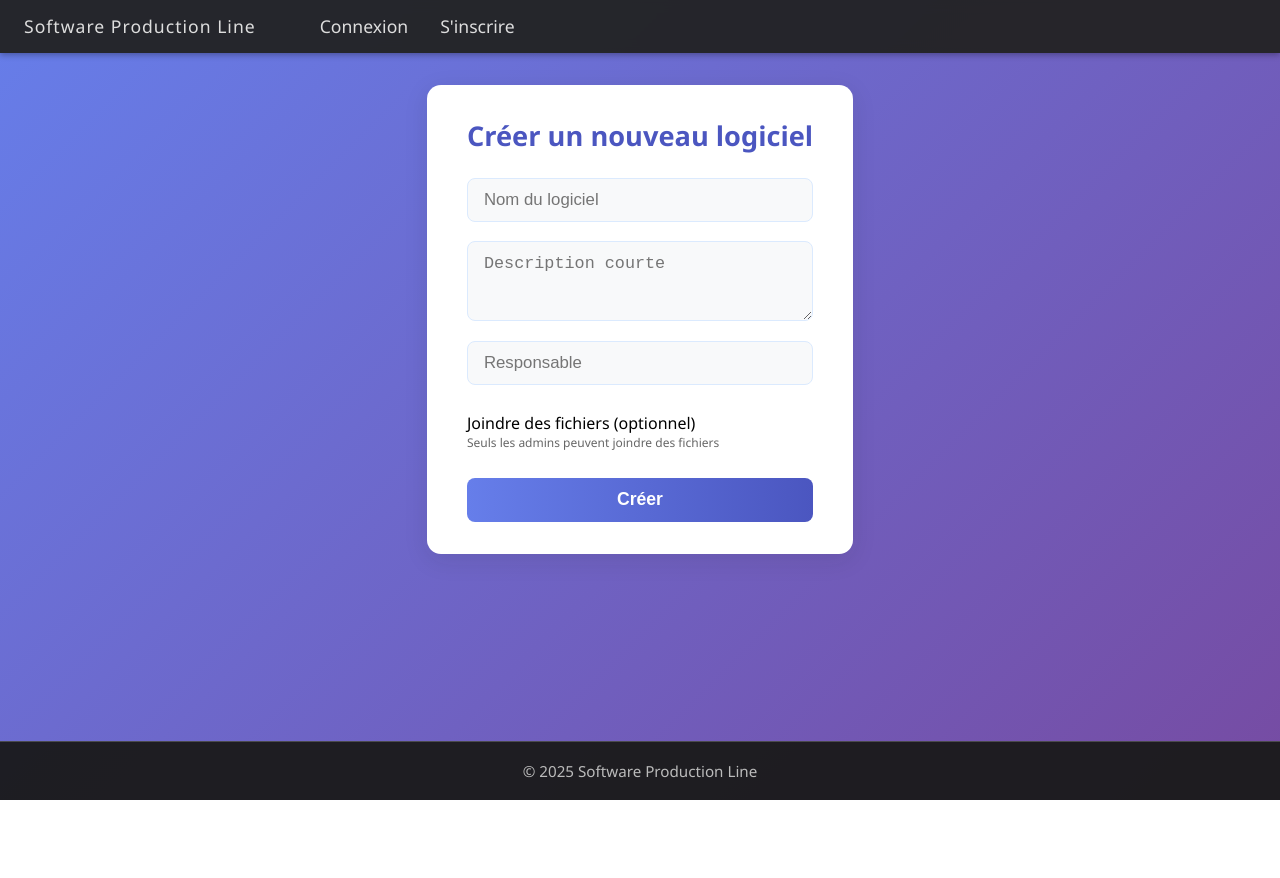
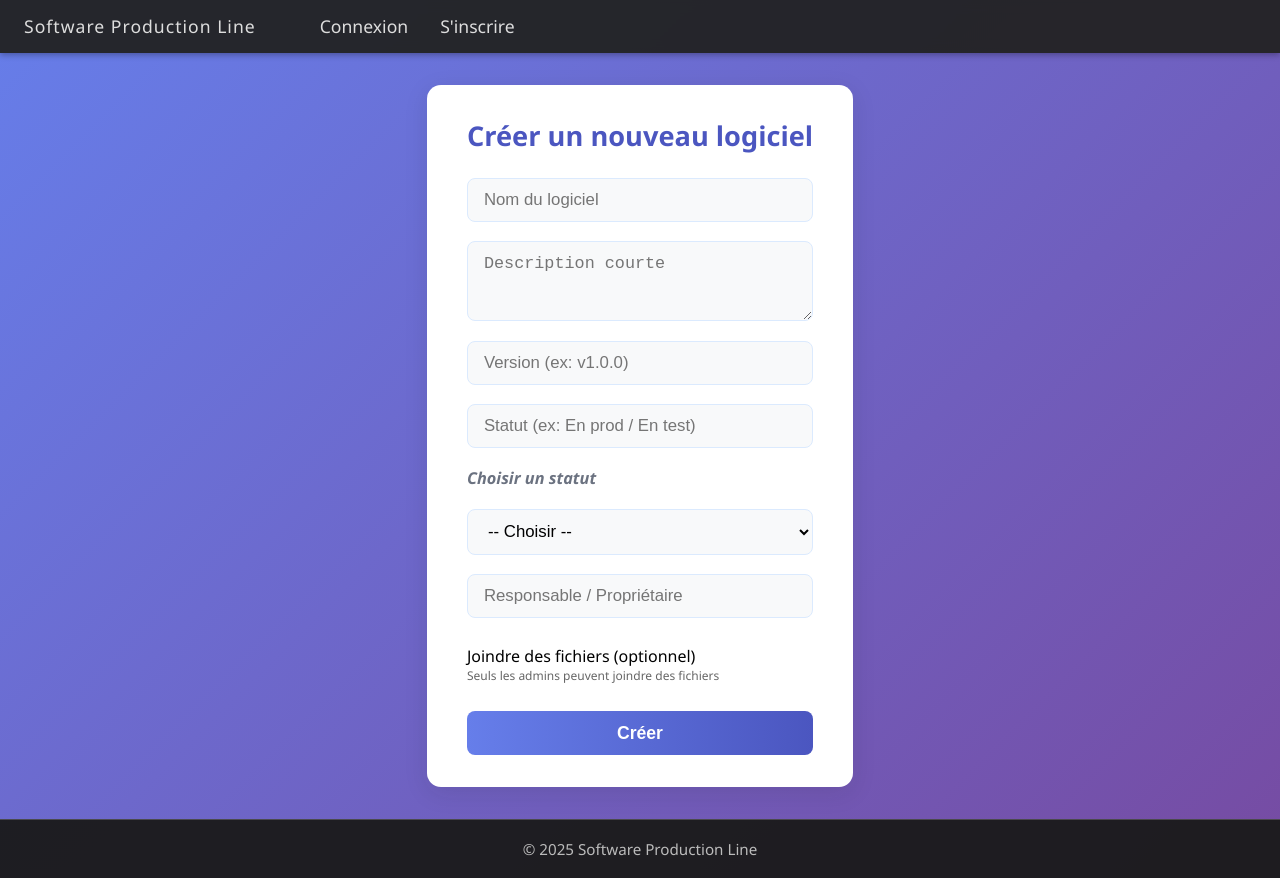
Before and after one commit to Raphael716/projet_final_devApp, a React (Vite) app in the folder SPL/: page /builds/new in a window 1280 px wide. Before the commit the page ends 800 px from the top, so only its background shows below. Built offline with nearby package versions, Linux system fonts and the light colour scheme.

Commit message:
[Upd] Admin
Ajout de blocage des boutons pour modifier et supprimer les logiciels pour les utilisateurs qui ne sont pas des admins

```diff
--- a/SPL/src/BuildDetail.tsx
+++ b/SPL/src/BuildDetail.tsx
@@ -1,4 +1,4 @@
-import { useParams, Link } from "react-router-dom";
+import { useParams, Link, useNavigate } from "react-router-dom";
 import { useEffect, useState, useContext } from "react";
 import "./BuildDetail.css";
 import { AuthContext } from "./AuthContext";
@@ -39,6 +39,7 @@ export default function BuildDetail() {
 
   const [assets, setAssets] = useState<Asset[]>([]);
   const { user, token } = useContext(AuthContext);
+  const navigate = useNavigate();
 
   useEffect(() => {
     // Remplace par ton endpoint API
@@ -48,14 +49,19 @@ export default function BuildDetail() {
         // Normalize server fields (fr/back naming mismatch)
         const normalized: Partial<BuildDetailType> = {
           id: data.id,
-          name: data.name ?? data.nom ?? '',
-          description: data.description ?? '',
-          fullDescription: data.descriptionComplete ?? data.fullDescription ?? data.description ?? '',
+          name: data.name ?? data.nom ?? "",
+          description: data.description ?? "",
+          fullDescription:
+            data.descriptionComplete ??
+            data.fullDescription ??
+            data.description ??
+            "",
           version: data.version ?? data.version,
-          status: data.status ?? data.statut ?? '',
-          proprietaire: data.proprietaire ?? data.owner ?? data.ownerName ?? '',
-          owner: data.proprietaire ?? data.owner ?? '',
-          updatedAt: data.updatedAt ?? data.updated_at ?? new Date().toISOString(),
+          status: data.status ?? data.statut ?? "",
+          proprietaire: data.proprietaire ?? data.owner ?? data.ownerName ?? "",
+          owner: data.proprietaire ?? data.owner ?? "",
+          updatedAt:
+            data.updatedAt ?? data.updated_at ?? new Date().toISOString(),
           versions: data.versions ?? [],
           technologies: data.technologies ?? [],
           wikiUrl: data.wikiUrl ?? data.wiki_url,
@@ -66,10 +72,12 @@ export default function BuildDetail() {
       })
       .finally(() => setLoading(false));
     // fetch assets
-    fetch(`/api/assets/build/${id}`, { headers: token ? { Authorization: `Bearer ${token}` } : {} })
+    fetch(`/api/assets/build/${id}`, {
+      headers: token ? { Authorization: `Bearer ${token}` } : {},
+    })
       .then((r) => r.json())
       .then(setAssets)
-      .catch((e) => console.error('assets fetch', e));
+      .catch((e) => console.error("assets fetch", e));
   }, [id, token]);
 
   if (loading) return <p>Chargement...</p>;
@@ -127,24 +135,31 @@ export default function BuildDetail() {
       {assets.length === 0 && <p>Aucun fichier pour cette version.</p>}
       <ul>
         {assets.map((a) => (
-          <li key={a.id} style={{ display: 'flex', alignItems: 'center', gap: 8 }}>
-            <a href={`/api/assets/download/${a.id}`} target="_blank" rel="noreferrer">
+          <li
+            key={a.id}
+            style={{ display: "flex", alignItems: "center", gap: 8 }}
+          >
+            <a
+              href={`/api/assets/download/${a.id}`}
+              target="_blank"
+              rel="noreferrer"
+            >
               {a.original} ({Math.round(a.size / 1024)} KB)
             </a>
             {user?.isAdmin && (
               <button
                 className="btn-delete"
                 onClick={async () => {
-                  if (!window.confirm('Supprimer ce fichier ?')) return;
+                  if (!window.confirm("Supprimer ce fichier ?")) return;
                   try {
                     await fetch(`/api/assets/${a.id}`, {
-                      method: 'DELETE',
+                      method: "DELETE",
                       headers: { Authorization: `Bearer ${token}` },
                     });
                     setAssets((cur) => cur.filter((x) => x.id !== a.id));
                   } catch (e) {
-                    console.error('delete asset', e);
-                    alert('Erreur suppression');
+                    console.error("delete asset", e);
+                    alert("Erreur suppression");
                   }
                 }}
               >
@@ -162,17 +177,40 @@ export default function BuildDetail() {
         </div>
       )}
       <div style={{ marginTop: 24 }}>
+        {user?.isAdmin ? (
+          <>
             <Link to={`/builds/${build.id}/edit`} className="btn-edit">
               Modifier
             </Link>
-        <button className="btn-archive" style={{ marginLeft: 8 }}>
+            <button
+              className="btn-archive"
+              style={{ marginLeft: 8 }}
+              onClick={async () => {
+                if (
+                  !window.confirm(
+                    "Voulez-vous vraiment archiver (supprimer) ce logiciel ?"
+                  )
+                )
+                  return;
+                try {
+                  const res = await fetch(`/api/builds/${build.id}`, {
+                    method: "DELETE",
+                    headers: token ? { Authorization: `Bearer ${token}` } : {},
+                  });
+                  if (!res.ok) throw new Error("Erreur suppression");
+                  navigate("/builds");
+                } catch (e) {
+                  console.error("delete build", e);
+                  alert("Impossible de supprimer le logiciel");
+                }
+              }}
+            >
               Archiver
             </button>
+          </>
+        ) : null}
         <Link to={`/builds/${build.id}/add-version`} className="btn">
           Ajouter une version
-        </Link>
-        <Link to={`/builds/${build.id}/assign`} className="btn">
-          Assigner des utilisateurs/équipes
         </Link>
       </div>
     </main>
--- a/SPL/src/NewBuild.css
+++ b/SPL/src/NewBuild.css
@@ -31,6 +31,25 @@
   transition: border 0.2s;
 }
 
+.new-build-form select {
+  padding: 0.7rem 1rem;
+  border: 1px solid #dbeafe;
+  border-radius: 8px;
+  background: #f8f9fa;
+  font-size: 1.05rem;
+}
+
+.select-label {
+  display: block;
+  margin-top: 2px; /* closer to the select */
+  margin-bottom: 4px;
+  color: #6b7280; /* gray-500 */
+  font-size: 1.02rem;
+  font-style: italic;
+  font-weight: 600;
+  line-height: 1;
+}
+
 .new-build-form input:focus,
 .new-build-form textarea:focus {
   border-color: #4b56c0;
--- a/SPL/src/NewBuild.tsx
+++ b/SPL/src/NewBuild.tsx
@@ -5,13 +5,16 @@ import { AuthContext } from "./AuthContext";
 
 export default function NewBuild() {
   const [form, setForm] = useState({
-    name: "",
+    nom: "",
     description: "",
-    owner: "",
+    version: "",
+    statut: "",
+    proprietaire: "",
   });
   const [files, setFiles] = useState<FileList | null>(null);
   const navigate = useNavigate();
   const { user, token } = useContext(AuthContext);
+  const [error, setError] = useState<string | null>(null);
 
   const handleChange = (
     e: React.ChangeEvent<HTMLInputElement | HTMLTextAreaElement>
@@ -22,33 +25,46 @@ export default function NewBuild() {
   const handleSubmit = (e: React.FormEvent) => {
     e.preventDefault();
     // Create build then upload files (if any)
-    fetch('/api/builds', {
-      method: 'POST',
-      headers: { 'Content-Type': 'application/json' },
+    setError(null);
+    fetch("/api/builds", {
+      method: "POST",
+      headers: {
+        "Content-Type": "application/json",
+        ...(token ? { Authorization: `Bearer ${token}` } : {}),
+      },
       body: JSON.stringify({
-        nom: form.name,
+        nom: form.nom,
         description: form.description,
-        proprietaire: form.owner,
+        version: form.version,
+        statut: form.statut,
+        proprietaire: form.proprietaire,
       }),
     })
-      .then((r) => r.json())
+      .then((r) => {
+        if (!r.ok) throw new Error("Erreur création");
+        return r.json();
+      })
       .then(async (created) => {
         const id = created.id;
         if (files && files.length) {
           if (!user?.isAdmin) {
-            console.warn('Upload réservé aux admins');
+            console.warn("Upload réservé aux admins");
             return;
           }
           const formData = new FormData();
-          Array.from(files).forEach((f) => formData.append('files', f));
+          Array.from(files).forEach((f) => formData.append("files", f));
           await fetch(`/api/assets/upload/${id}`, {
-            method: 'POST',
+            method: "POST",
             body: formData,
             headers: token ? { Authorization: `Bearer ${token}` } : {},
           });
         }
       })
-      .finally(() => navigate('/builds'));
+      .catch((err) => {
+        console.error("NewBuild create error", err);
+        setError(err instanceof Error ? err.message : String(err));
+      })
+      .finally(() => navigate("/builds"));
   };
 
   const handleFileChange = (e: React.ChangeEvent<HTMLInputElement>) => {
@@ -59,10 +75,11 @@ export default function NewBuild() {
     <main className="new-build-container">
       <h2>Créer un nouveau logiciel</h2>
       <form className="new-build-form" onSubmit={handleSubmit}>
+        {error && <div style={{ color: "#c00", marginBottom: 8 }}>{error}</div>}
         <input
-          name="name"
+          name="nom"
           placeholder="Nom du logiciel"
-          value={form.name}
+          value={form.nom}
           onChange={handleChange}
           required
         />
@@ -74,19 +91,41 @@ export default function NewBuild() {
           required
         />
         <input
-          name="owner"
-          placeholder="Responsable"
-          value={form.owner}
+          name="version"
+          placeholder="Version (ex: v1.0.0)"
+          value={form.version}
+          onChange={handleChange}
+        />
+        <input
+          name="statut"
+          placeholder="Statut (ex: En prod / En test)"
+          value={form.statut}
+          onChange={handleChange}
+        />
+        <div className="select-label">Choisir un statut</div>
+        <select name="statut" value={form.statut} onChange={handleChange}>
+          <option value="">-- Choisir --</option>
+          <option value="En développement">En développement</option>
+          <option value="En test">En test</option>
+          <option value="Production">Production</option>
+          <option value="Déprécié">Déprécié</option>
+        </select>
+        <input
+          name="proprietaire"
+          placeholder="Responsable / Propriétaire"
+          value={form.proprietaire}
           onChange={handleChange}
           required
         />
         <label style={{ marginTop: 8 }}>
           Joindre des fichiers (optionnel)
-            {user?.isAdmin ? (
-              <input type="file" multiple onChange={handleFileChange} />
-            ) : (
-              <div style={{ fontSize: 12, color: '#666' }}>Seuls les admins peuvent joindre des fichiers</div>
-            )}
+          {user?.isAdmin ? (
+            <input type="file" multiple onChange={handleFileChange} />
+          ) : (
+            <div style={{ fontSize: 12, color: "#666" }}>
+              Seuls les admins peuvent joindre des fichiers
+            </div>
+          )}
         </label>
         <button type="submit" className="btn primary">
           Créer
```
Lines whose indentation alone changed are shown as unchanged.
